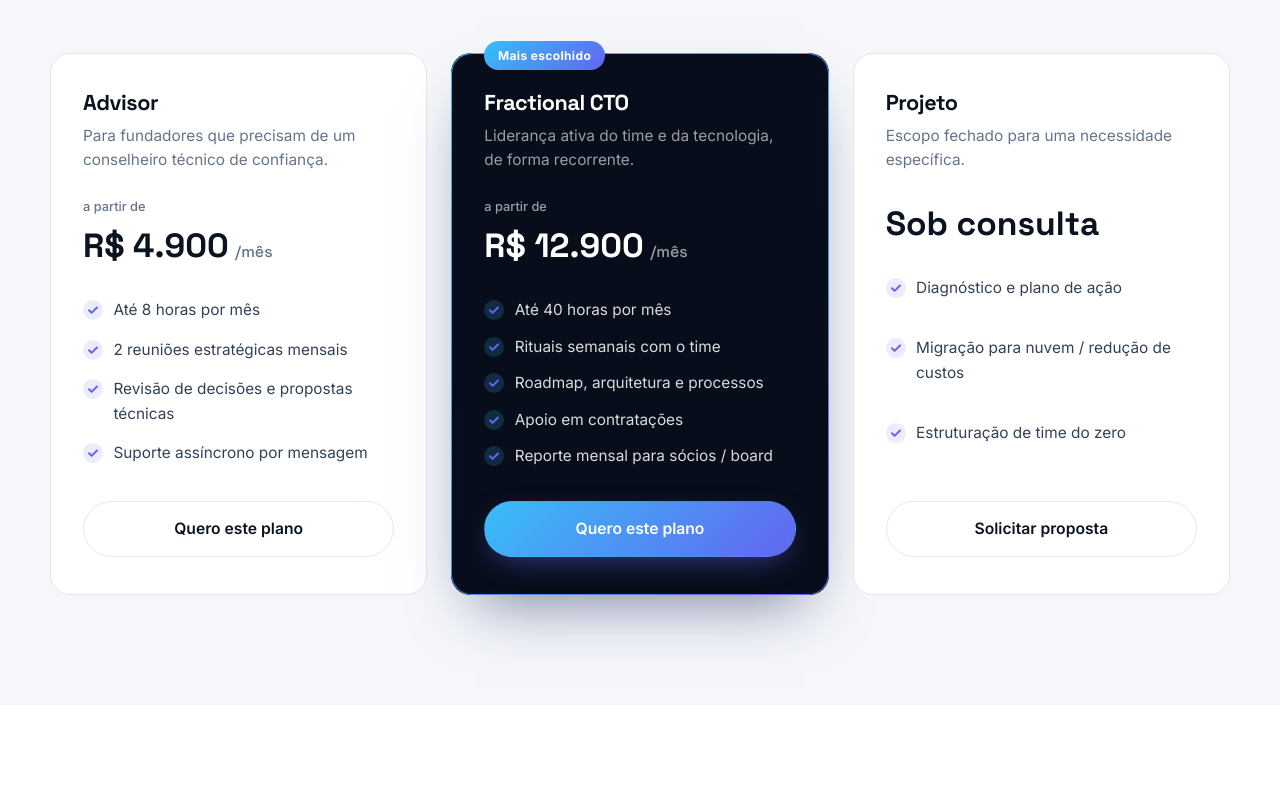
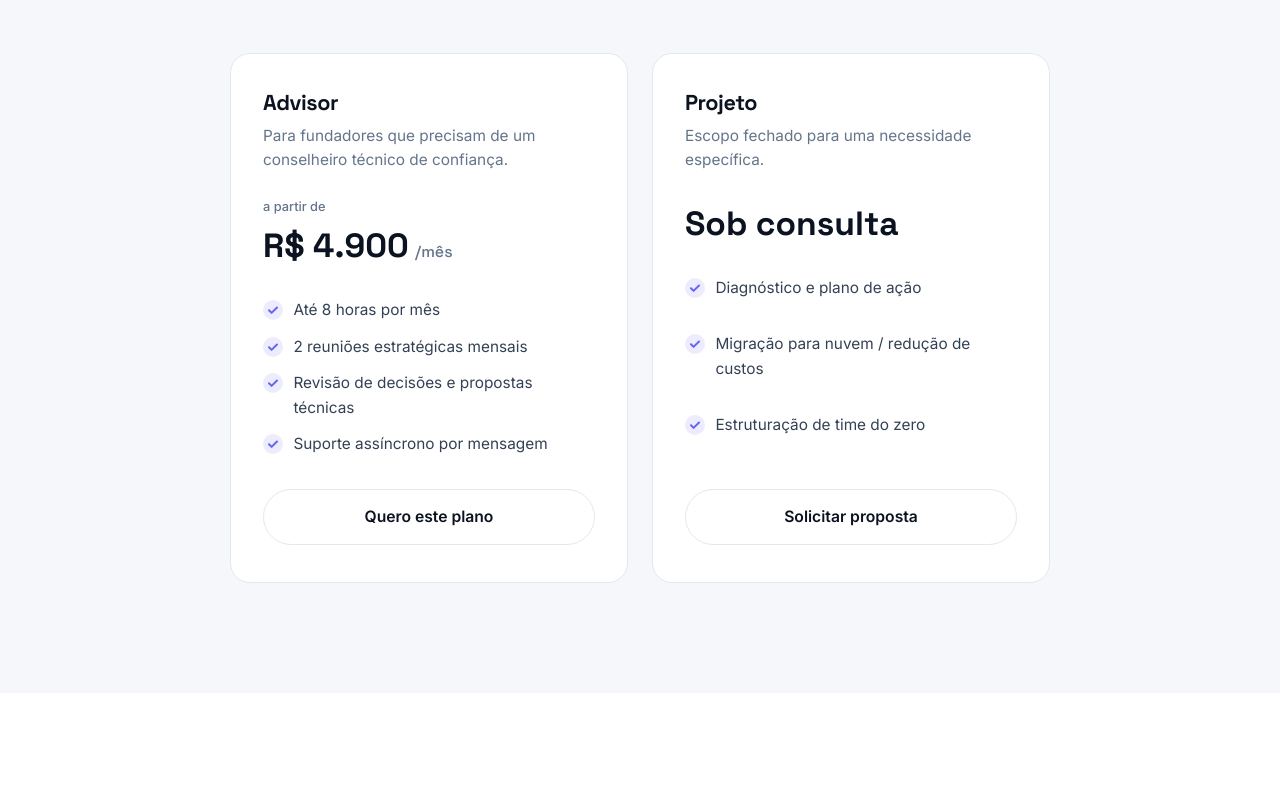
Before and after one commit to leoalbu/cadastro-de-produtos, a plain HTML site: page site/index.html in a window 1280 px wide. Shown: the part 5151-5951 px from the top of the page. Drawn offline with Linux system fonts and the light colour scheme.

Commit message:
Remove o plano Fractional CTO
Co-Authored-By: Claude Opus 5.5 <noreply@anthropic.com>
Claude-Session: https://claude.ai/code/session_01AMcQsWT4H61Y7JZ9TzXXMh

```diff
--- a/site/index.html
+++ b/site/index.html
@@ -302,20 +302,6 @@
             </ul>
             <a href="#contato" class="btn btn--ghost btn--block" data-plan="Advisor">Quero este plano</a>
           </article>
-          <article class="plan plan--featured reveal">
-            <span class="plan__badge">Mais escolhido</span>
-            <h3>Fractional CTO</h3>
-            <p class="plan__desc">Liderança ativa do time e da tecnologia, de forma recorrente.</p>
-            <p class="plan__price"><small>a partir de</small> R$ 12.900<span>/mês</span></p>
-            <ul>
-              <li>Até 40 horas por mês</li>
-              <li>Rituais semanais com o time</li>
-              <li>Roadmap, arquitetura e processos</li>
-              <li>Apoio em contratações</li>
-              <li>Reporte mensal para sócios / board</li>
-            </ul>
-            <a href="#contato" class="btn btn--primary btn--block" data-plan="Fractional CTO">Quero este plano</a>
-          </article>
           <article class="plan reveal">
             <h3>Projeto</h3>
             <p class="plan__desc">Escopo fechado para uma necessidade específica.</p>
@@ -394,7 +380,6 @@
             <select name="plano">
               <option value="">Ainda não sei</option>
               <option>Advisor</option>
-              <option>Fractional CTO</option>
               <option>Projeto</option>
             </select>
           </label>
--- a/site/styles.css
+++ b/site/styles.css
@@ -198,7 +198,7 @@ p { margin: 0; }
 .footnote { text-align: center; color: var(--muted); font-size: .82rem; margin-top: 1.2rem; }
 
 /* Plans */
-.plans { display: grid; grid-template-columns: repeat(3, 1fr); gap: 1.5rem; align-items: stretch; }
+.plans { display: grid; grid-template-columns: repeat(2, 1fr); gap: 1.5rem; align-items: stretch; max-width: 820px; margin-inline: auto; }
 .plan { position: relative; display: flex; flex-direction: column; padding: 2.3rem 2rem; background: #fff; border-radius: 20px; border: 1px solid var(--line); }
 .plan h3 { font-size: 1.35rem; }
 .plan__desc { color: var(--muted); margin: .5rem 0 1.5rem; font-size: .96rem; min-height: 3em; }
```
